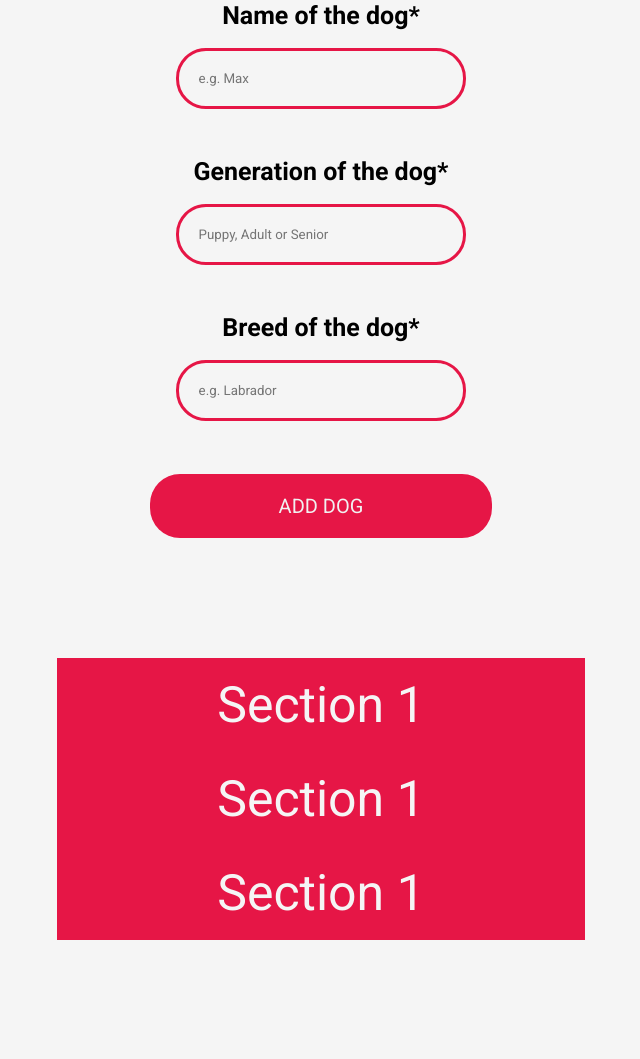
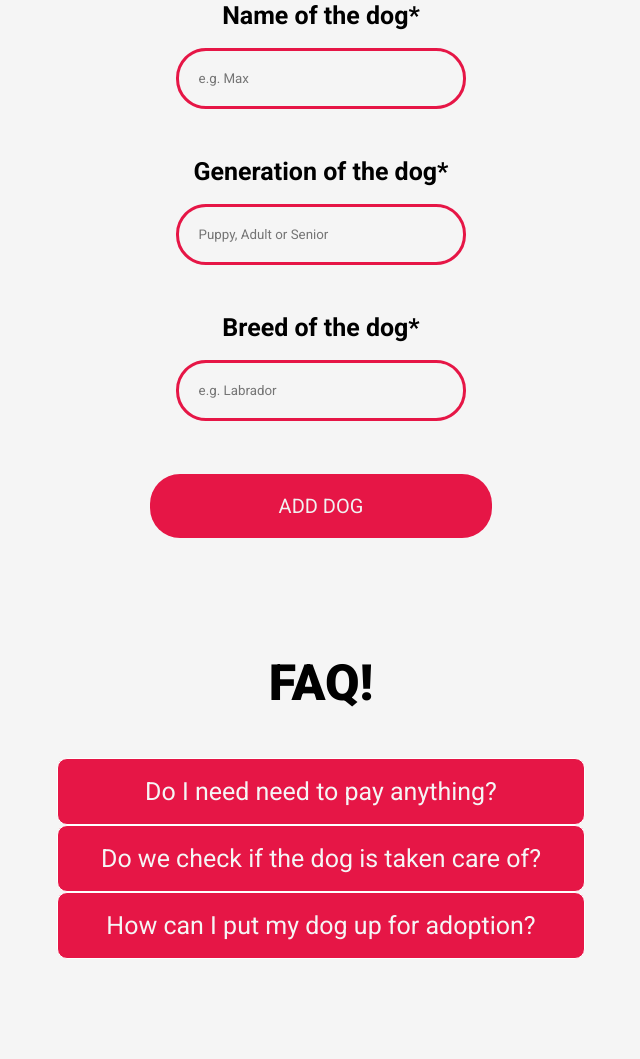
Before and after one commit to EHB-MCT/web2-frontend-JasonRoossens, a plain HTML site: page docs/index.html in a window 1280 px wide. Shown: the part 1318-2377 px from the top of the page, without its empty margins (319-959 px from the left). Drawn offline with Linux system fonts and the light colour scheme; no server answers.

Commit message:
FAQ added

```diff
--- a/docs/CSS/style.css
+++ b/docs/CSS/style.css
@@ -591,8 +591,13 @@ h1 {
     align-items: center;
     width: 90%;
     padding-bottom: 100px;
+    padding-top: 20px;
 }
 
+#page5 h1 {
+    font-weight: 900;
+    padding-bottom: 30px;
+}
 
 .accordion {
     background-color: #E61646;
@@ -601,16 +606,21 @@ h1 {
     padding: 18px;
     width: 60%;
     text-align: center;
-    border: none;
+    border: solid 1px white;
+    border-radius: 10px;
     outline: none;
     transition: 0.4s;
     color: whitesmoke;
 }
 
+.accordion h2 {
+    font-size: 25px;
+}
+
 /* Style the accordion panel. Note: hidden by default */
 .panel {
     padding: 20px 18px;
-    background-color: white;
+    background-color: whitesmoke;
     text-align: center;
     display: none;
     overflow: hidden;
--- a/docs/index.html
+++ b/docs/index.html
@@ -162,26 +162,27 @@
             </section>
         </div>
         <div id="page5">
+            <h1>FAQ!</h1>
             <div id="faq">
                 <button class="accordion">
-                    <h1>Section 1</h1>
+                    <h2>Do I need need to pay anything? </h2>
                 </button>
                 <div class="panel">
-                    <p>Lorem ipsum...</p>
+                    <p>No.</p>
                 </div>
 
                 <button class="accordion">
-                    <h1>Section 1</h1>
+                    <h2>Do we check if the dog is taken care of? </h2>
                 </button>
                 <div class="panel">
-                    <p>Lorem ipsum...</p>
+                    <p>We come check every week of the first month. After that we check 1 day a month. </p>
                 </div>
 
                 <button class="accordion">
-                    <h1>Section 1</h1>
+                    <h2>How can I put my dog up for adoption?</h2>
                 </button>
                 <div class="panel">
-                    <p>Lorem ipsum...</p>
+                    <p>See the form above? Yeah.. thats it :)</p>
                 </div>
             </div>
         </div>
```
Also changed, not shown: docs/PAGES/dog.html (+2 -2 lines).
